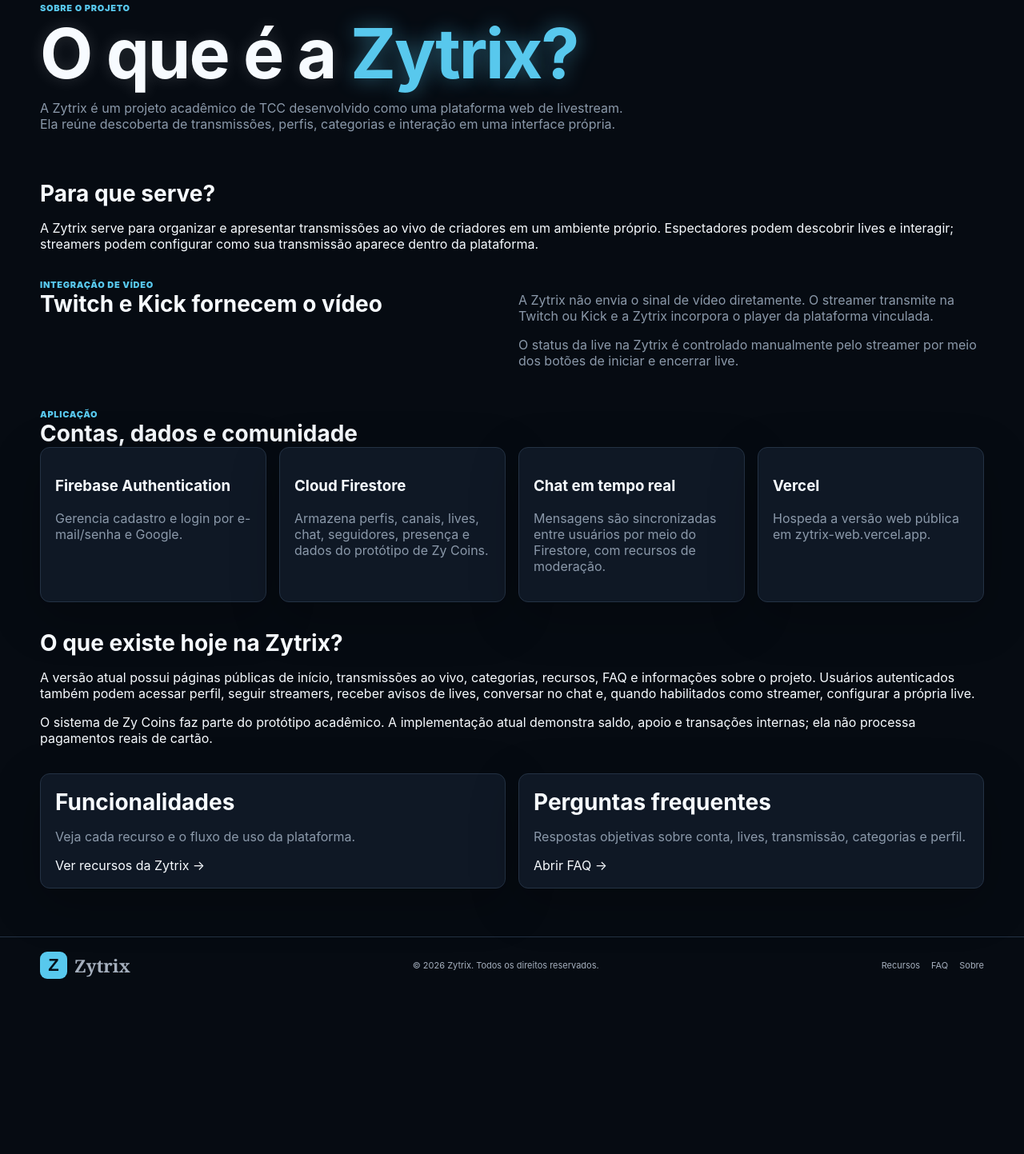
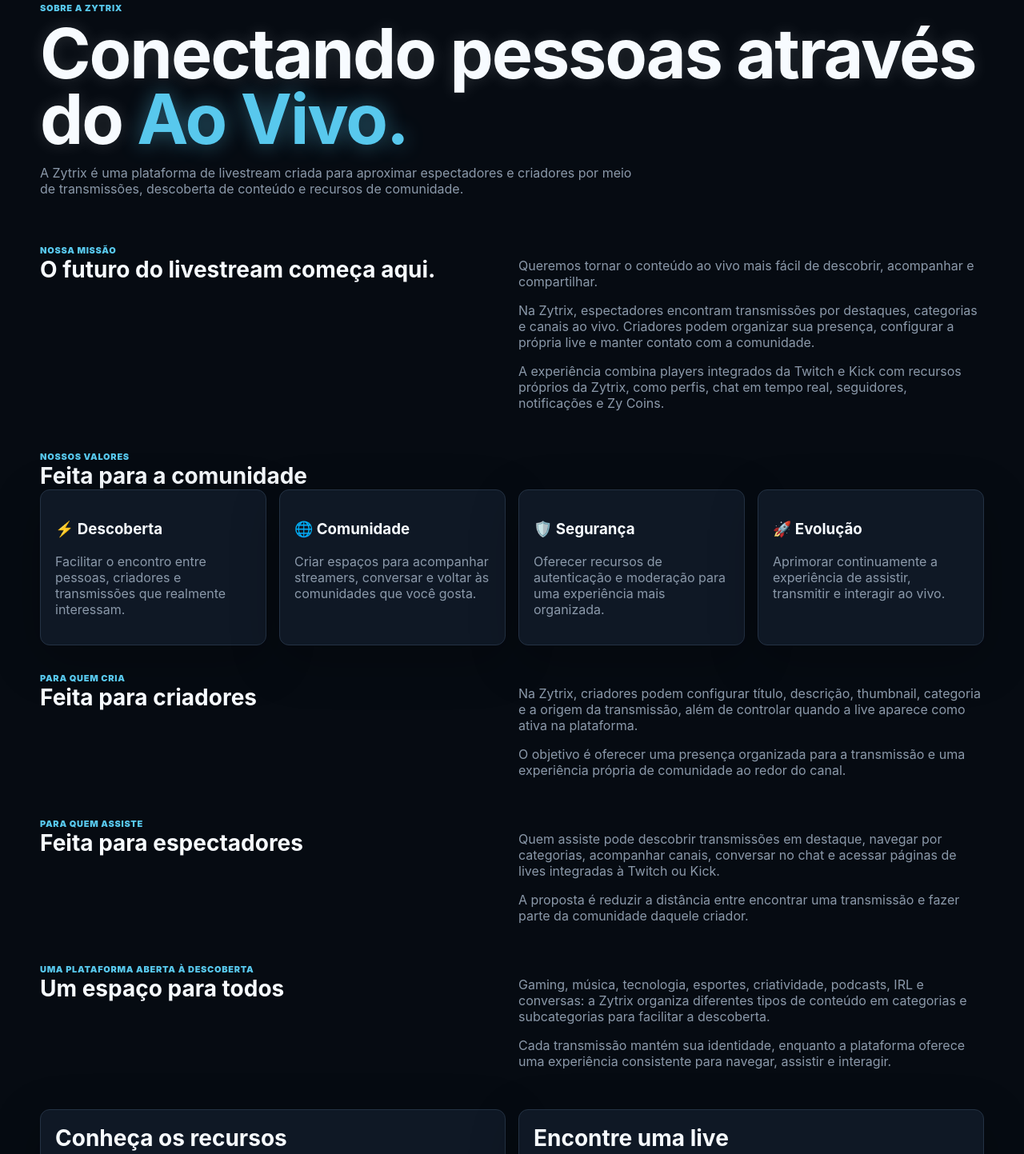
Before and after one commit to Guilherme-Augusto-INF/Zytrix-Web, a plain HTML site: page sobre.html in a window 1280 px wide. Shown: the part 168-1611 px from the top of the page at 80% size. Before the commit the page ends 1409 px from the top, so only its background shows below. Drawn offline with Linux system fonts and the light colour scheme; no server answers.

Commit message:
style: transforma página Sobre em apresentação da plataforma

```diff
--- a/sobre.html
+++ b/sobre.html
@@ -3,20 +3,20 @@
 <head>
   <meta charset="utf-8">
   <meta name="viewport" content="width=device-width,initial-scale=1">
-  <title>Zytrix — Sobre o projeto</title>
-  <meta name="description" content="Conheça a Zytrix, projeto acadêmico de TCC que organiza livestreams integradas da Twitch e Kick com perfis, categorias, chat e recursos de comunidade.">
+  <title>Zytrix — Sobre</title>
+  <meta name="description" content="Conheça a Zytrix, uma plataforma de livestream para descobrir transmissões, acompanhar criadores e participar de comunidades em torno de conteúdo ao vivo.">
   <meta name="robots" content="index,follow,max-image-preview:large,max-snippet:-1,max-video-preview:-1">
   <meta name="googlebot" content="index,follow,max-image-preview:large,max-snippet:-1,max-video-preview:-1">
   <link rel="canonical" href="https://zytrix-web.vercel.app/sobre.html">
   <meta property="og:locale" content="pt_BR">
   <meta property="og:type" content="website">
   <meta property="og:site_name" content="Zytrix">
-  <meta property="og:title" content="Zytrix — Sobre o projeto">
-  <meta property="og:description" content="Projeto acadêmico de TCC que organiza livestreams integradas da Twitch e Kick com perfis, categorias, chat e recursos de comunidade.">
+  <meta property="og:title" content="Zytrix — Sobre">
+  <meta property="og:description" content="Conectando pessoas através do ao vivo. Conheça a proposta, os valores e a experiência da Zytrix.">
   <meta property="og:url" content="https://zytrix-web.vercel.app/sobre.html">
   <meta name="twitter:card" content="summary">
-  <meta name="twitter:title" content="Zytrix — Sobre o projeto">
-  <meta name="twitter:description" content="Projeto acadêmico de TCC que organiza livestreams integradas da Twitch e Kick com perfis, categorias, chat e recursos de comunidade.">
+  <meta name="twitter:title" content="Zytrix — Sobre">
+  <meta name="twitter:description" content="Conectando pessoas através do ao vivo. Conheça a proposta, os valores e a experiência da Zytrix.">
   <link rel="stylesheet" href="assets/css/styles.css">
   <link rel="stylesheet" href="assets/css/features.css">
   <script type="application/ld+json">
@@ -28,7 +28,7 @@
         "@id": "https://zytrix-web.vercel.app/sobre.html#page",
         "url": "https://zytrix-web.vercel.app/sobre.html",
         "name": "Sobre a Zytrix",
-        "description": "Informações factuais sobre o projeto acadêmico Zytrix e seu funcionamento.",
+        "description": "Conheça a Zytrix, uma plataforma web voltada à descoberta, acompanhamento e interação em torno de transmissões ao vivo.",
         "inLanguage": "pt-BR",
         "about": { "@id": "https://zytrix-web.vercel.app/#organization" },
         "isPartOf": { "@id": "https://zytrix-web.vercel.app/#website" }
@@ -38,7 +38,7 @@
         "@id": "https://zytrix-web.vercel.app/#organization",
         "name": "Zytrix",
         "url": "https://zytrix-web.vercel.app/",
-        "description": "Projeto acadêmico de TCC responsável pela plataforma web Zytrix."
+        "description": "Plataforma de livestream Zytrix."
       },
       {
         "@type": "BreadcrumbList",
@@ -58,54 +58,89 @@
       <nav aria-label="Breadcrumb" class="muted" style="margin-bottom:18px"><a href="index.html">Início</a> / Sobre</nav>
 
       <header class="hero">
-        <div class="eyebrow">Sobre o projeto</div>
-        <h1>O que é a <span>Zytrix?</span></h1>
-        <p>A Zytrix é um projeto acadêmico de TCC desenvolvido como uma plataforma web de livestream. Ela reúne descoberta de transmissões, perfis, categorias e interação em uma interface própria.</p>
+        <div class="eyebrow">SOBRE A ZYTRIX</div>
+        <h1>Conectando pessoas através do <span>Ao Vivo.</span></h1>
+        <p>A Zytrix é uma plataforma de livestream criada para aproximar espectadores e criadores por meio de transmissões, descoberta de conteúdo e recursos de comunidade.</p>
       </header>
 
-      <section class="section" aria-labelledby="finalidade">
-        <h2 id="finalidade">Para que serve?</h2>
-        <p>A Zytrix serve para organizar e apresentar transmissões ao vivo de criadores em um ambiente próprio. Espectadores podem descobrir lives e interagir; streamers podem configurar como sua transmissão aparece dentro da plataforma.</p>
-      </section>
-
-      <section class="section grid grid-2" aria-labelledby="video">
+      <section class="section grid grid-2" aria-labelledby="missao">
         <div>
-          <div class="eyebrow">Integração de vídeo</div>
-          <h2 id="video">Twitch e Kick fornecem o vídeo</h2>
+          <div class="eyebrow">NOSSA MISSÃO</div>
+          <h2 id="missao">O futuro do livestream começa aqui.</h2>
         </div>
         <div class="muted">
-          <p>A Zytrix não envia o sinal de vídeo diretamente. O streamer transmite na Twitch ou Kick e a Zytrix incorpora o player da plataforma vinculada.</p>
-          <p>O status da live na Zytrix é controlado manualmente pelo streamer por meio dos botões de iniciar e encerrar live.</p>
+          <p>Queremos tornar o conteúdo ao vivo mais fácil de descobrir, acompanhar e compartilhar.</p>
+          <p>Na Zytrix, espectadores encontram transmissões por destaques, categorias e canais ao vivo. Criadores podem organizar sua presença, configurar a própria live e manter contato com a comunidade.</p>
+          <p>A experiência combina players integrados da Twitch e Kick com recursos próprios da Zytrix, como perfis, chat em tempo real, seguidores, notificações e Zy Coins.</p>
         </div>
       </section>
 
-      <section class="section" aria-labelledby="dados">
-        <div class="eyebrow">Aplicação</div>
-        <h2 id="dados">Contas, dados e comunidade</h2>
+      <section class="section" aria-labelledby="valores">
+        <div class="eyebrow">NOSSOS VALORES</div>
+        <h2 id="valores">Feita para a comunidade</h2>
         <div class="grid grid-4">
-          <article class="card panel"><h3>Firebase Authentication</h3><p class="muted">Gerencia cadastro e login por e-mail/senha e Google.</p></article>
-          <article class="card panel"><h3>Cloud Firestore</h3><p class="muted">Armazena perfis, canais, lives, chat, seguidores, presença e dados do protótipo de Zy Coins.</p></article>
-          <article class="card panel"><h3>Chat em tempo real</h3><p class="muted">Mensagens são sincronizadas entre usuários por meio do Firestore, com recursos de moderação.</p></article>
-          <article class="card panel"><h3>Vercel</h3><p class="muted">Hospeda a versão web pública em zytrix-web.vercel.app.</p></article>
+          <article class="card panel">
+            <h3>⚡ Descoberta</h3>
+            <p class="muted">Facilitar o encontro entre pessoas, criadores e transmissões que realmente interessam.</p>
+          </article>
+          <article class="card panel">
+            <h3>🌐 Comunidade</h3>
+            <p class="muted">Criar espaços para acompanhar streamers, conversar e voltar às comunidades que você gosta.</p>
+          </article>
+          <article class="card panel">
+            <h3>🛡️ Segurança</h3>
+            <p class="muted">Oferecer recursos de autenticação e moderação para uma experiência mais organizada.</p>
+          </article>
+          <article class="card panel">
+            <h3>🚀 Evolução</h3>
+            <p class="muted">Aprimorar continuamente a experiência de assistir, transmitir e interagir ao vivo.</p>
+          </article>
         </div>
       </section>
 
-      <section class="section" aria-labelledby="escopo">
-        <h2 id="escopo">O que existe hoje na Zytrix?</h2>
-        <p>A versão atual possui páginas públicas de início, transmissões ao vivo, categorias, recursos, FAQ e informações sobre o projeto. Usuários autenticados também podem acessar perfil, seguir streamers, receber avisos de lives, conversar no chat e, quando habilitados como streamer, configurar a própria live.</p>
-        <p>O sistema de Zy Coins faz parte do protótipo acadêmico. A implementação atual demonstra saldo, apoio e transações internas; ela não processa pagamentos reais de cartão.</p>
+      <section class="section grid grid-2" aria-labelledby="criadores">
+        <div>
+          <div class="eyebrow">PARA QUEM CRIA</div>
+          <h2 id="criadores">Feita para criadores</h2>
+        </div>
+        <div class="muted">
+          <p>Na Zytrix, criadores podem configurar título, descrição, thumbnail, categoria e a origem da transmissão, além de controlar quando a live aparece como ativa na plataforma.</p>
+          <p>O objetivo é oferecer uma presença organizada para a transmissão e uma experiência própria de comunidade ao redor do canal.</p>
+        </div>
+      </section>
+
+      <section class="section grid grid-2" aria-labelledby="espectadores">
+        <div>
+          <div class="eyebrow">PARA QUEM ASSISTE</div>
+          <h2 id="espectadores">Feita para espectadores</h2>
+        </div>
+        <div class="muted">
+          <p>Quem assiste pode descobrir transmissões em destaque, navegar por categorias, acompanhar canais, conversar no chat e acessar páginas de lives integradas à Twitch ou Kick.</p>
+          <p>A proposta é reduzir a distância entre encontrar uma transmissão e fazer parte da comunidade daquele criador.</p>
+        </div>
+      </section>
+
+      <section class="section grid grid-2" aria-labelledby="todos">
+        <div>
+          <div class="eyebrow">UMA PLATAFORMA ABERTA À DESCOBERTA</div>
+          <h2 id="todos">Um espaço para todos</h2>
+        </div>
+        <div class="muted">
+          <p>Gaming, música, tecnologia, esportes, criatividade, podcasts, IRL e conversas: a Zytrix organiza diferentes tipos de conteúdo em categorias e subcategorias para facilitar a descoberta.</p>
+          <p>Cada transmissão mantém sua identidade, enquanto a plataforma oferece uma experiência consistente para navegar, assistir e interagir.</p>
+        </div>
       </section>
 
       <section class="section grid grid-2">
         <div class="card panel">
-          <h2>Funcionalidades</h2>
-          <p class="muted">Veja cada recurso e o fluxo de uso da plataforma.</p>
+          <h2>Conheça os recursos</h2>
+          <p class="muted">Veja como funcionam contas, perfis, lives, chat, seguidores, notificações e Zy Coins.</p>
           <a href="recursos.html">Ver recursos da Zytrix →</a>
         </div>
         <div class="card panel">
-          <h2>Perguntas frequentes</h2>
-          <p class="muted">Respostas objetivas sobre conta, lives, transmissão, categorias e perfil.</p>
-          <a href="faq.html">Abrir FAQ →</a>
+          <h2>Encontre uma live</h2>
+          <p class="muted">Explore transmissões que estão ao vivo agora na Zytrix.</p>
+          <a href="ao-vivo.html">Explorar lives →</a>
         </div>
       </section>
     </div>
```
